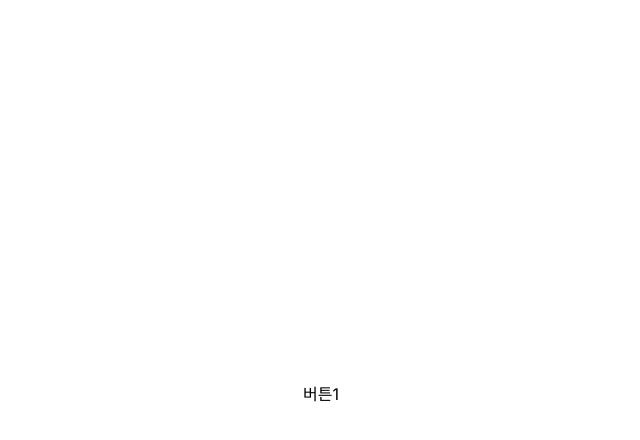
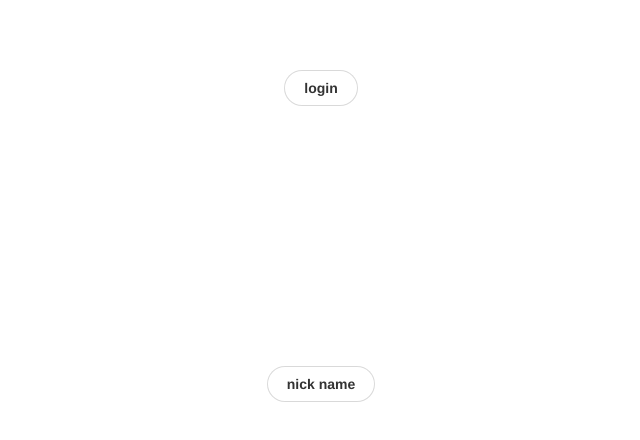
Before and after one commit to surra7/ptd-project, a Next.js app: page / in a window 1280 px wide. Shown: the part 302-742 px from the top of the page, without its empty margins (319-959 px from the left). Built offline with nearby package versions, Linux system fonts and the light colour scheme.

Commit message:
fix:add login/nick name buttons for test

```diff
--- a/package.json
+++ b/package.json
@@ -39,6 +39,7 @@
     "postcss": "^8",
     "storybook": "^8.1.3",
     "tailwindcss": "^3.4.1",
-    "typescript": "^5"
+    "typescript": "^5",
+    "babel-eslint": "latest"
   }
 }
--- a/src/app/page.tsx
+++ b/src/app/page.tsx
@@ -1,11 +1,17 @@
 'use client';
-import { MyButton } from '@/components/MyButton';
+import { Button } from '@/stories/Button';
+import Link from 'next/link';
 
 export default function Home() {
   return (
     <main className="flex min-h-screen flex-col items-center justify-between p-24">
       <div>메인 페이지</div>
-      <MyButton children="버튼1" />
+      <Link href="/login">
+        <Button label="login" />
+      </Link>
+      <Link href="/login">
+        <Button label="nick name" />
+      </Link>
     </main>
   );
 }
```
